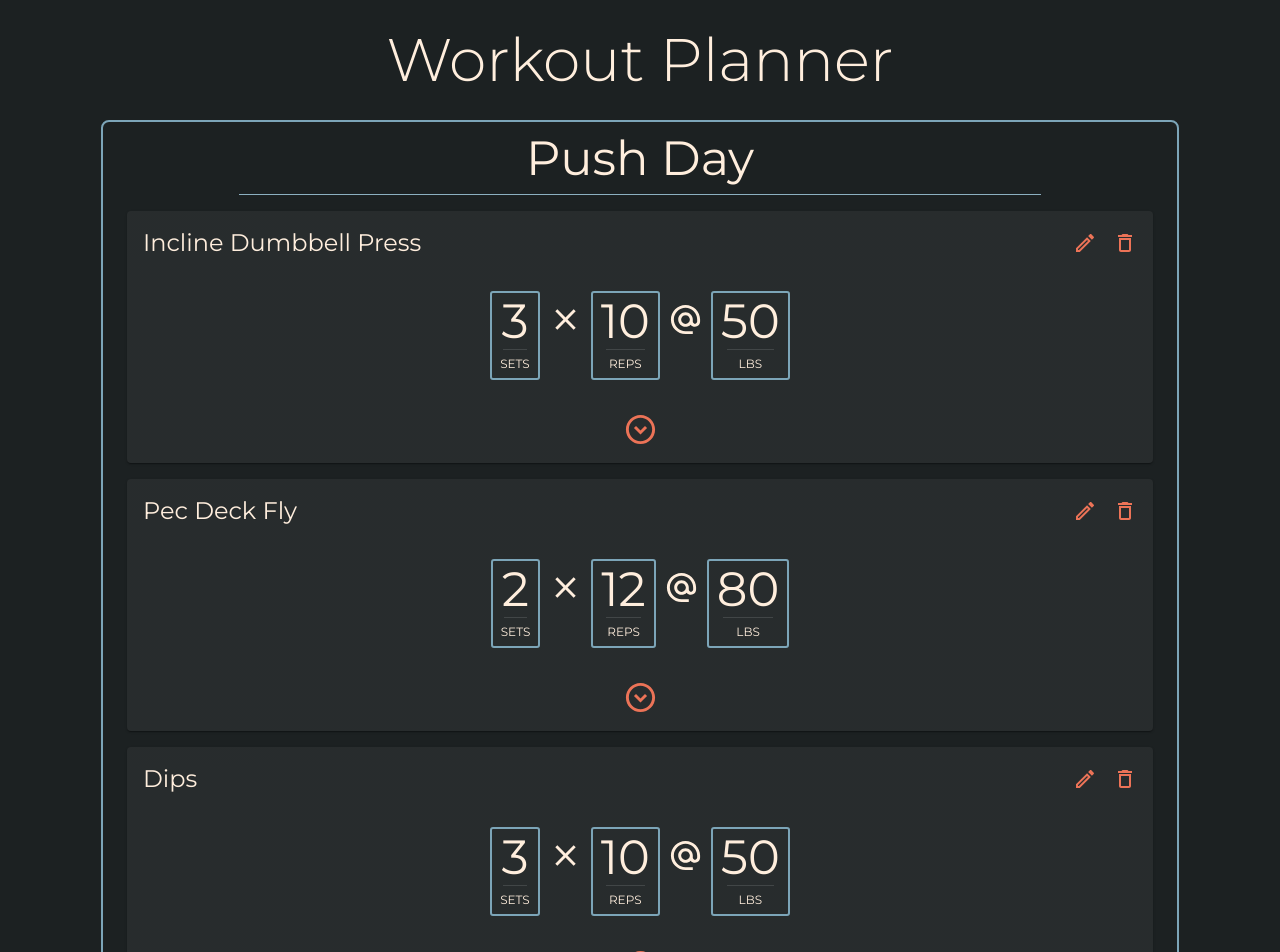
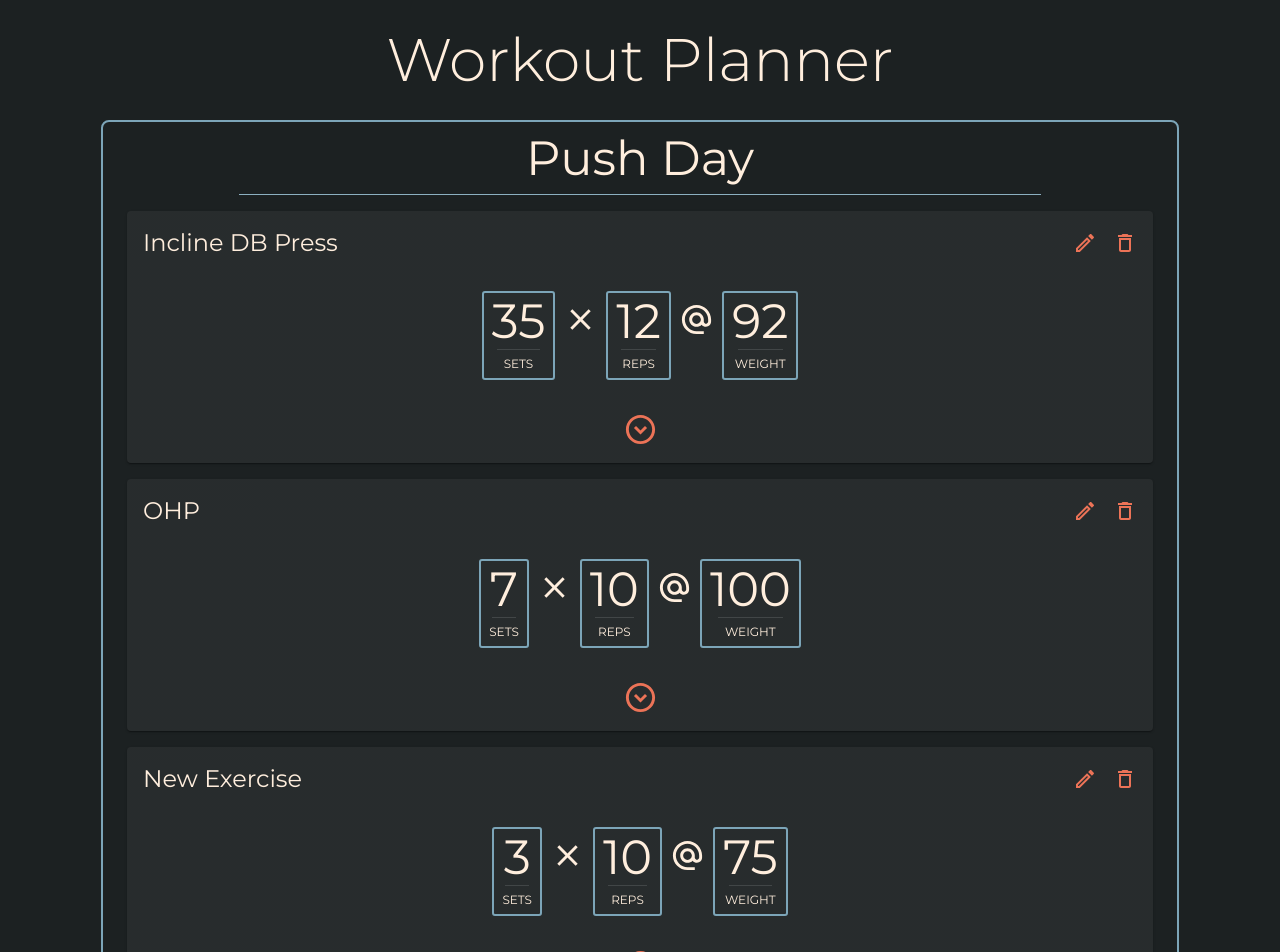
Before and after one commit to traison-diedrich/workout-planner, a React (Vite) app: page / in a window 1280 px wide. Shown: the top 952 px of the page. Built offline with nearby package versions, Linux system fonts and the light colour scheme; data requests are answered from the project's data file.

Commit message:
integrated db.json, started autocomplete for exercise selection

```diff
--- a/db.json
+++ b/db.json
@@ -1,16 +1,32 @@
 {
-  "tasks": [
+  "exercises": [
     {
-      "text": "Go Home",
-      "day": "Friday 9:00 AM",
-      "reminder": true,
-      "id": 4
+      "id": 1,
+      "name": "Incline DB Press",
+      "sets": 35,
+      "reps": 12,
+      "weight": 92
     },
     {
-      "text": "test",
-      "day": "test again",
-      "reminder": false,
+      "id": 4,
+      "name": "OHP",
+      "sets": 7,
+      "reps": 10,
+      "weight": 100
+    },
+    {
+      "name": "New Exercise",
+      "sets": 3,
+      "reps": 10,
+      "weight": 75,
       "id": 5
+    },
+    {
+      "name": "New Exercise",
+      "sets": 3,
+      "reps": 10,
+      "weight": 75,
+      "id": 6
     }
   ]
 }
--- a/src/App.jsx
+++ b/src/App.jsx
@@ -2,7 +2,7 @@ import AddIcon from '@mui/icons-material/Add';
 import { Card, Container, Divider, Fab } from '@mui/material';
 import Typography from '@mui/material/Typography';
 import { ThemeProvider, createTheme } from '@mui/material/styles';
-import { useState } from 'react';
+import { useEffect, useState } from 'react';
 import Exercise from './components/Exercise';
 
 function App() {
@@ -37,44 +37,81 @@ function App() {
 		},
 	});
 
-	const [exercises, setExercises] = useState([
-		{
-			id: 1,
-			name: 'Incline Dumbbell Press',
-			sets: 3,
-			reps: 10,
-			weight: 50,
-		},
-		{
-			id: 2,
-			name: 'Pec Deck Fly',
-			sets: 2,
-			reps: 12,
-			weight: 80,
-		},
-		{
-			id: 3,
-			name: 'Dips',
-			sets: 3,
-			reps: 10,
-			weight: 50,
-		},
-	]);
+	const [exercises, setExercises] = useState([]);
 
-	const addExercise = () => {
+	useEffect(() => {
+		const getExercises = async () => {
+			const exercisesFromServer = await fetchExercises();
+			setExercises(exercisesFromServer);
+		};
+
+		getExercises();
+	}, []);
+
+	const fetchExercises = async () => {
+		const res = await fetch('http://localhost:5000/exercises');
+		const data = await res.json();
+
+		return data;
+	};
+
+	const fetchExercise = async (id) => {
+		const res = await fetch('http://localhost:5000/exercises/${id}');
+		const data = await res.json();
+
+		return data;
+	};
+
+	const createExercise = async () => {
 		const newExercise = {
-			id: exercises.length + 1,
 			name: 'New Exercise',
 			sets: 3,
 			reps: 10,
 			weight: 75,
 		};
 
-		setExercises([...exercises, newExercise]);
+		const res = await fetch('http://localhost:5000/exercises', {
+			method: 'POST',
+			headers: {
+				'Content-Type': 'application/json',
+			},
+			body: JSON.stringify(newExercise),
+		});
+
+		const data = await res.json();
+
+		setExercises([...exercises, data]);
 	};
 
-	const deleteExercise = (id) => {
-		setExercises(exercises.filter((exercise) => exercise.id !== id));
+	const updateExercise = async (updatedExercise) => {
+		const res = await fetch(
+			`http://localhost:5000/exercises/${updatedExercise.id}`,
+			{
+				method: 'PUT',
+				headers: {
+					'Content-Type': 'application/json',
+				},
+				body: JSON.stringify(updatedExercise),
+			}
+		);
+
+		res.status === 200
+			? setExercises(
+					exercises.map((exercise) =>
+						exercise.id === updatedExercise.id ? updatedExercise : exercise
+					)
+			  )
+			: alert('Error updating the task');
+	};
+
+	const deleteExercise = async (id) => {
+		const res = await fetch(`http://localhost:5000/exercises/${id}`, {
+			method: 'DELETE',
+		});
+
+		res.status === 200
+			? setExercises(exercises.filter((exercise) => exercise.id !== id))
+			: alert('Error Deleting This Task');
 	};
 
 	return (
@@ -115,6 +152,7 @@ function App() {
 						<Exercise
 							key={index}
 							exercise={exercise}
+							onUpdate={updateExercise}
 							onDelete={deleteExercise}
 						/>
 					))}
@@ -129,7 +167,7 @@ function App() {
 							color='primary'
 							aria-label='add'
 							sx={{ m: 4 }}
-							onClick={() => addExercise()}>
+							onClick={() => createExercise()}>
 							<AddIcon />
 						</Fab>
 					</Card>
--- a/src/components/Exercise.jsx
+++ b/src/components/Exercise.jsx
@@ -5,13 +5,14 @@ import DeleteOutlinedIcon from '@mui/icons-material/DeleteOutlined';
 import EditOutlinedIcon from '@mui/icons-material/EditOutlined';
 import ExpandCircleDownOutlinedIcon from '@mui/icons-material/ExpandCircleDownOutlined';
 import {
-	Box,
+	Autocomplete,
 	Card,
 	CardActions,
 	CardContent,
 	CardHeader,
 	Collapse,
 	IconButton,
+	TextField,
 } from '@mui/material';
 import { styled } from '@mui/material/styles';
 import { useState } from 'react';
@@ -32,6 +33,39 @@ const tempSets = [
 	},
 ];
 
+const exerciseOptions = [
+	{ label: 'Bench Press' },
+	{ label: 'Squat' },
+	{ label: 'Deadlift' },
+	{ label: 'Barbell Row' },
+	{ label: 'Overhead Press' },
+	{ label: 'Pull-ups' },
+	{ label: 'Dips' },
+	{ label: 'Lunges' },
+	{ label: 'Chest Fly' },
+	{ label: 'Shoulder Press' },
+	{ label: 'Tricep Pushdown' },
+	{ label: 'Bicep Curls' },
+	{ label: 'Leg Press' },
+	{ label: 'Romanian Deadlift' },
+	{ label: 'Lat Pulldown' },
+	{ label: 'Arnold Press' },
+	{ label: 'Incline Bench Press' },
+	{ label: 'Hamstring Curl' },
+	{ label: 'Calf Raise' },
+	{ label: 'Front Squat' },
+	{ label: 'Push-ups' },
+	{ label: 'Seated Cable Row' },
+	{ label: 'Skull Crushers' },
+	{ label: 'Barbell Curl' },
+	{ label: 'Leg Extension' },
+	{ label: 'Hammer Curl' },
+	{ label: 'Step-ups' },
+	{ label: 'Cable Fly' },
+	{ label: 'Lateral Raise' },
+	{ label: 'Plank' },
+];
+
 const ExpandMore = styled((props) => {
 	const { expand, ...other } = props;
 	return <IconButton {...other} />;
@@ -42,9 +76,10 @@ const ExpandMore = styled((props) => {
 	}),
 }));
 
-const Exercise = ({ exercise, onDelete }) => {
+const Exercise = ({ exercise, onUpdate, onDelete }) => {
 	const [expanded, setExpanded] = useState(false);
 	const [editing, setEditing] = useState(false);
+	const [name, setName] = useState(exercise.name);
 	const [sets, setSets] = useState(exercise.sets);
 	const [reps, setReps] = useState(exercise.reps);
 	const [weight, setWeight] = useState(exercise.weight);
@@ -53,26 +88,49 @@ const Exercise = ({ exercise, onDelete }) => {
 		setNumber(number);
 	};
 
-	const validInputs = () => {
-		if (sets === 0 || reps === 0 || weight === 0) {
-			return false;
-		} else {
-			return true;
+	const onSubmit = async (e) => {
+		const updatedExercise = {
+			id: exercise.id,
+			name: name,
+			sets: sets,
+			reps: reps,
+			weight: weight,
+		};
+
+		if (
+			updatedExercise.name === exercise.name &&
+			updatedExercise.sets === exercise.sets &&
+			updatedExercise.reps === exercise.reps &&
+			updatedExercise.weight === exercise.weight
+		) {
+			return;
 		}
+
+		await onUpdate(updatedExercise);
 	};
 
 	return (
 		<Card sx={{ my: 2 }}>
 			<CardHeader
-				title={exercise.name}
+				title={
+					editing ? (
+						<Autocomplete
+							options={exerciseOptions}
+							renderInput={(params) => (
+								<TextField {...params} label='Exercise' />
+							)}
+						/>
+					) : (
+						exercise.name
+					)
+				}
 				action={
 					<>
 						{editing ? (
 							<IconButton
-								onClick={() => {
-									if (validInputs()) {
+								onClick={async (e) => {
+									await onSubmit();
 									setEditing(!editing);
-									}
 								}}>
 								<CheckCircleOutlinedIcon color='success' />
 							</IconButton>
@@ -84,7 +142,6 @@ const Exercise = ({ exercise, onDelete }) => {
 						<IconButton
 							onClick={() => {
 								onDelete(exercise.id);
-								setEditing(false);
 							}}>
 							<DeleteOutlinedIcon color='secondary' />
 						</IconButton>
@@ -99,51 +156,48 @@ const Exercise = ({ exercise, onDelete }) => {
 					display: 'flex',
 				}}>
 				{editing ? (
+					<>
 						<EditableNumberBox
 							title='SETS'
 							number={sets}
 							borderColor={sets === 0 ? 'error.main' : 'primary.main'}
-						editing={editing}
 							onEdit={onEdit}
 							setNumber={setSets}
 							min={0}
 							max={100}
 							step={1}
 						/>
-				) : (
-					<NumberBox title='SETS' number={sets} />
-				)}
-				<CloseIcon fontSize='large' sx={{ mb: editing ? 8 : 4 }} />
-				{editing ? (
+						<CloseIcon fontSize='large' sx={{ mb: 8 }} />
 						<EditableNumberBox
 							title='REPS'
 							number={reps}
 							borderColor={reps === 0 ? 'error.main' : 'primary.main'}
-						editing={editing}
 							onEdit={onEdit}
 							setNumber={setReps}
 							min={0}
-						max={999}
+							max={100}
 							step={1}
 						/>
-				) : (
-					<NumberBox title='REPS' number={reps} />
-				)}
-				<AlternateEmail fontSize='large' sx={{ mb: editing ? 8 : 4 }} />
-				{editing ? (
+						<AlternateEmail fontSize='large' sx={{ mb: 8 }} />
 						<EditableNumberBox
 							title='LBS'
 							number={weight}
 							borderColor={weight === 0 ? 'error.main' : 'primary.main'}
-						editing={editing}
 							onEdit={onEdit}
 							setNumber={setWeight}
 							min={0}
-						max={9999}
-						step={5}
+							max={100}
+							step={1}
 						/>
+					</>
 				) : (
-					<NumberBox title='LBS' number={weight} />
+					<>
+						<NumberBox title='SETS' number={exercise.sets} />
+						<CloseIcon fontSize='large' sx={{ mb: 4 }} />
+						<NumberBox title='REPS' number={exercise.reps} />
+						<AlternateEmail fontSize='large' sx={{ mb: 4 }} />
+						<NumberBox title='WEIGHT' number={exercise.weight} />
+					</>
 				)}
 			</CardContent>
 			<CardActions
```
Lines whose indentation alone changed are shown as unchanged.
